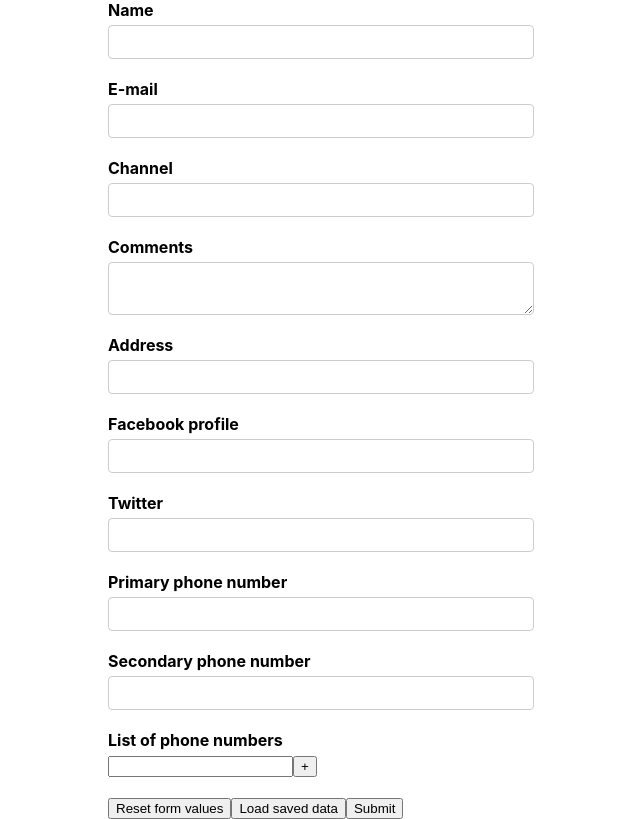
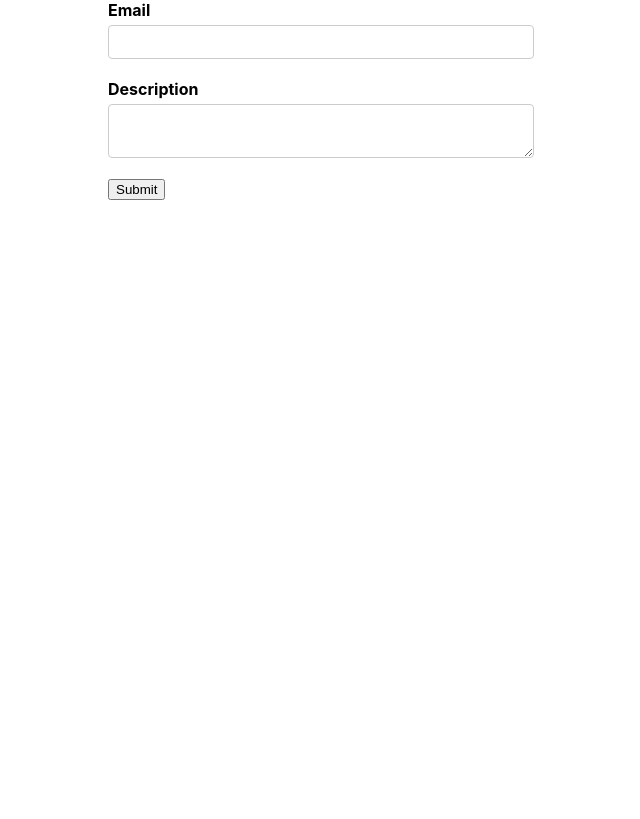
Before and after one commit to lslozano/formik-practice, a React (Create React App) app: page / in a window 1280 px wide. Shown: the whole page, without its empty margins (319-959 px from the left). Built offline with nearby package versions, Linux system fonts and the light colour scheme.

Commit message:
Start a new form with reusable components and a form control

```diff
--- a/src/App.js
+++ b/src/App.js
@@ -1,11 +1,12 @@
 import React from 'react';
 import './App.css';
-import YoutubeForm from './components/YoutubeForm';
+import FormikContainer from './components/NewForm/FormikContainer';
+// import YoutubeForm from './components/OldForm/YoutubeForm';
 
 function App() {
   return (
     <div className="App">
-      <YoutubeForm />
+      <FormikContainer />
     </div>
   );
 }
--- /dev/null
+++ b/src/components/NewForm/FormikContainer.js
@@ -0,0 +1,47 @@
+import React from "react";
+import { Formik, Form } from "formik";
+import * as Yup from "yup";
+
+import FormikControl from "./FormikControl";
+
+const FormikContainer = () => {
+  const initialValues = {
+    email: "",
+    description: "",
+  };
+  const validationSchema = Yup.object({
+    email: Yup.string().required("Required").email(),
+    description: Yup.string().required("Required")
+  });
+  const onSubmit = (values) => console.log("Form data:", values);
+
+  return (
+    <Formik
+      initialValues={initialValues}
+      validationSchema={validationSchema}
+      onSubmit={onSubmit}
+    >
+      {(formik) => {
+        return (
+          <Form>
+            <FormikControl
+              control="input"
+              type="email"
+              label="Email"
+              name="email"
+            />
+            <FormikControl
+              control="textarea"
+              type="textarea"
+              label="Description"
+              name="description"
+            />
+            <button type="submit">Submit</button>
+          </Form>
+        );
+      }}
+    </Formik>
+  );
+};
+
+export default FormikContainer;
--- /dev/null
+++ b/src/components/NewForm/FormikControl.js
@@ -0,0 +1,21 @@
+import React from "react";
+
+import Input from "./Input";
+import Textarea from "./Textarea";
+
+const FormikControl = ({ control, type, label, name }) => {
+  switch (control) {
+    case "input":
+      return <Input type={type} label={label} name={name} />;
+    case "textarea":
+      return <Textarea type={type} label={label} name={name} />
+    case "select":
+    case "radio":
+    case "checkbox":
+    case "date":
+    default:
+      return null;
+  }
+};
+
+export default FormikControl;
--- /dev/null
+++ b/src/components/NewForm/Input.js
@@ -0,0 +1,15 @@
+import React from 'react';
+import { Field, ErrorMessage } from 'formik';
+import TextError from './TextError';
+
+const Input = ({ type, label, name }) => {
+  return (
+    <div className='form-control'>
+      <label htmlFor={name}>{label}</label>
+      <Field id={name} type={type} name={name} />
+      <ErrorMessage name={name} component={TextError} />
+    </div>
+  )
+};
+
+export default Input;
--- /dev/null
+++ b/src/components/NewForm/TextError.js
@@ -0,0 +1,7 @@
+import React from 'react'
+
+const TextError = ({ children }) => {
+  return <div className='error'>{children}</div>
+};
+
+export default TextError;
--- /dev/null
+++ b/src/components/NewForm/Textarea.js
@@ -0,0 +1,15 @@
+import React from 'react'
+import { Field, ErrorMessage } from 'formik';
+import TextError from './TextError'
+
+const Textarea = ({ type, label, name }) => {
+  return (
+    <div className='form-control'>
+      <label htmlFor={name}>{label}</label>
+      <Field as={type} id={name} name={name} />
+      <ErrorMessage name={name} component={TextError} />
+    </div>
+  )
+};
+
+export default Textarea;
--- a/src/components/YoutubeForm.js
+++ b/src/components/OldForm/YoutubeForm.js
@@ -11,7 +11,7 @@
 
 import TextError from "./TextError";
 
-import savedValues from "../data/formData";
+import savedValues from "../../data/formData";
 
 const initialValues = {
   name: "",
```
Also changed, not shown: src/components/OldForm/OldYoutubeForm.js (renamed from src/components/OldYoutubeForm.js), src/components/OldForm/TextError.js (renamed from src/components/TextError.js).
